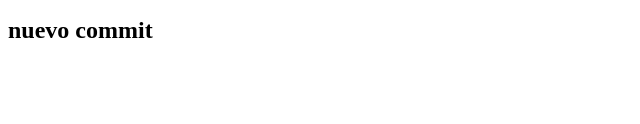
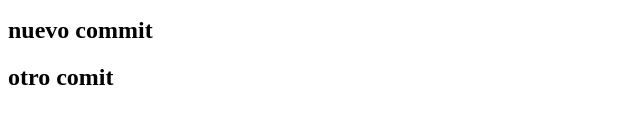
Before and after one commit to EduardoVLZQZ/practicando-git, a plain HTML site: page index.html in a window 1280 px wide. Shown: the part 172-296 px from the top of the page, without its empty margins (0-640 px from the left). Drawn offline with Linux system fonts and the light colour scheme.

Commit message:
otro commit

```diff
--- a/index.html
+++ b/index.html
@@ -15,6 +15,7 @@
         <td>hola</td>
     </table>
     <h2>nuevo commit</h2>
+    <h2>otro comit</h2>
 
 </body>
 </html>
```
